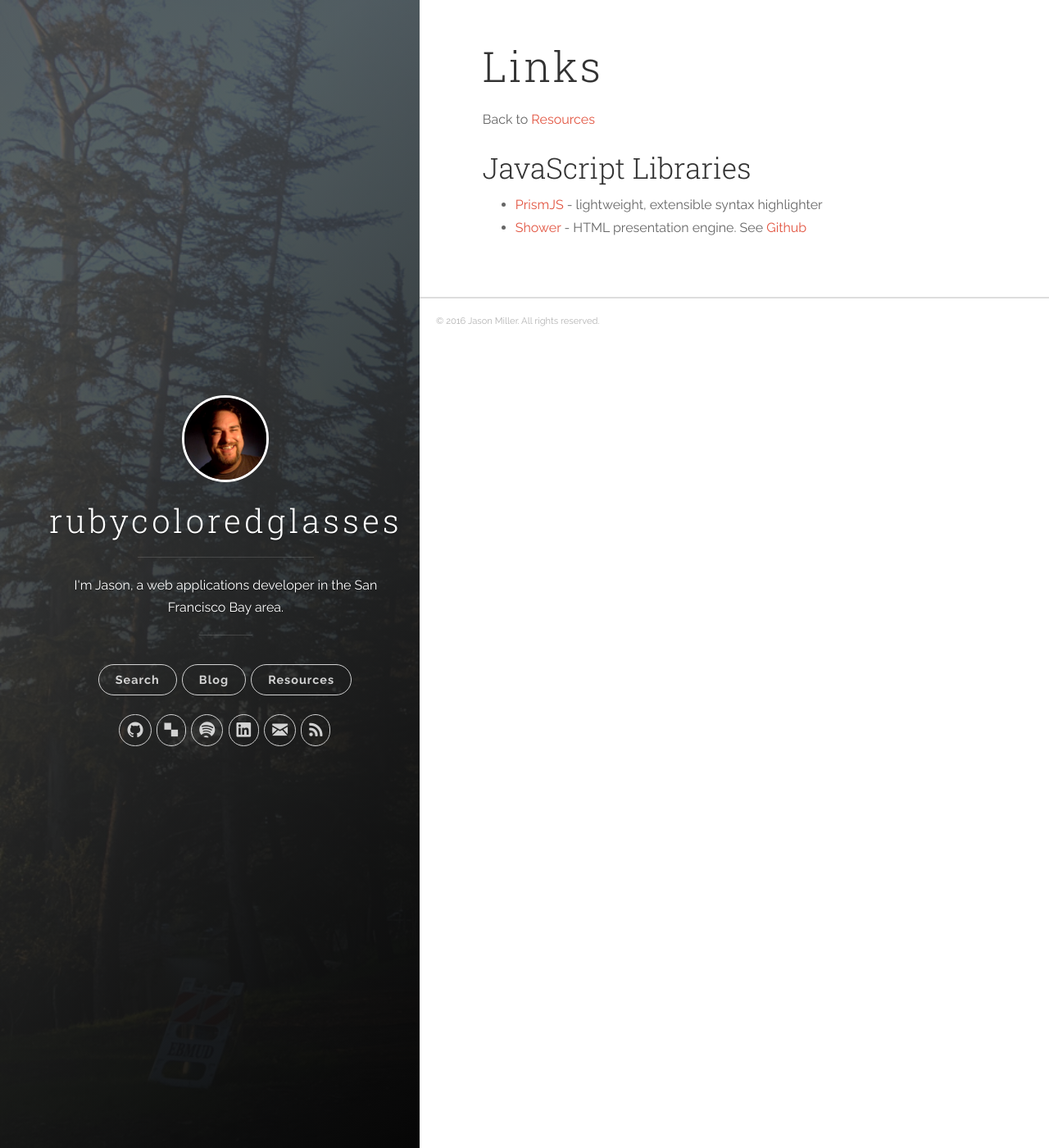
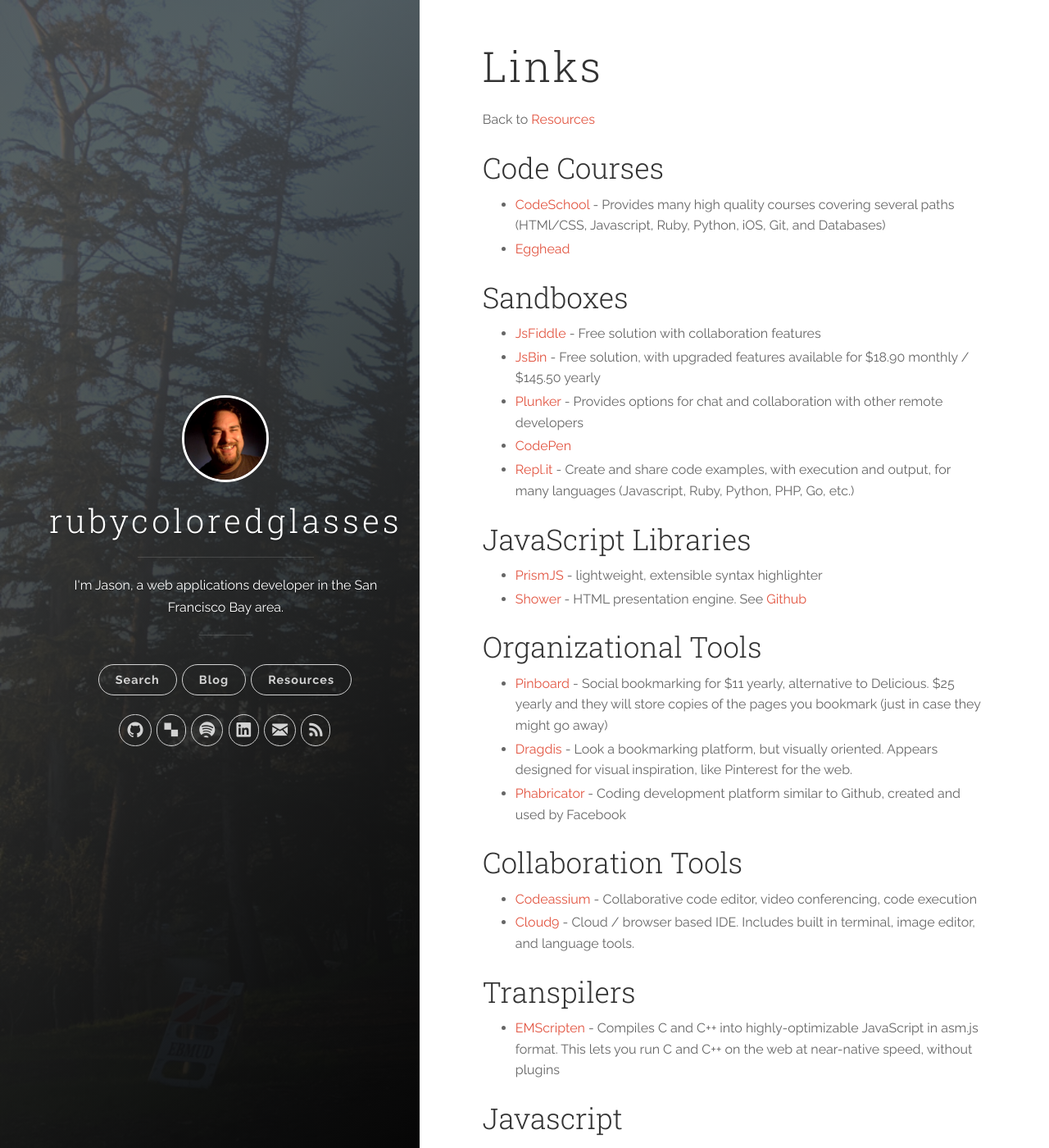
Before and after one commit to redconfetti/redconfetti.github.io, a Jekyll site: the page built from resources/links/index.md, in a window 1280 px wide and 1400 px high. Shown: the whole window at 82% size. Built offline with Jekyll 4.4.1, drawn with Linux system fonts in a browser that asks for light colours; nearby versions of some CDN libraries; some of the changed text lies outside the part shown.

Commit message:
Update links

```diff
--- a/resources/links/index.md
+++ b/resources/links/index.md
@@ -5,7 +5,44 @@
 
 Back to [Resources](/resources/)
 
+## Code Courses
+
+* [CodeSchool](https://www.codeschool.com/) - Provides many high quality courses covering several paths (HTMl/CSS, Javascript, Ruby, Python, iOS, Git, and Databases)
+* [Egghead](https://egghead.io)
+
+## Sandboxes
+
+* [JsFiddle](https://jsfiddle.net/) - Free solution with collaboration features
+* [JsBin](http://jsbin.com/) - Free solution, with upgraded features available for $18.90 monthly / $145.50 yearly
+* [Plunker](http://plnkr.co/) - Provides options for chat and collaboration with other remote developers
+* [CodePen](http://codepen.io/about/)
+* [Repl.it﻿](https://repl.it/languages) - Create and share code examples, with execution and output, for many languages (Javascript, Ruby, Python, PHP, Go, etc.)
+
 ## JavaScript Libraries
 
 * [PrismJS](http://prismjs.com/) - lightweight, extensible syntax highlighter
 * [Shower](http://shwr.me/) - HTML presentation engine. See [Github](https://github.com/shower/shower)
+
+## Organizational Tools
+
+* [Pinboard](https://pinboard.in/tour/) - Social bookmarking for $11 yearly, alternative to Delicious. $25 yearly and they will store copies of the pages you bookmark (just in case they might go away)
+* [Dragdis](https://dragdis.com/) - Look a bookmarking platform, but visually oriented. Appears designed for visual inspiration, like Pinterest for the web.
+* [Phabricator](http://phabricator.org/) - Coding development platform similar to Github, created and used by Facebook
+
+## Collaboration Tools
+
+* [Codeassium](https://codassium.com/) - Collaborative code editor, video conferencing, code execution
+* [Cloud9](https://c9.io/) - Cloud / browser based IDE. Includes built in terminal, image editor, and language tools.
+
+## Transpilers
+
+* [EMScripten](http://kripken.github.io/emscripten-site/) - Compiles C and C++ into highly-optimizable JavaScript in asm.js format. This lets you run C and C++ on the web at near-native speed, without plugins
+
+## Javascript
+
+* [React JS](http://facebook.github.io/react/index.html)
+* [Fightcode](http://fightcodegame.com/) - Program and fight robots using Javascript
+
+### AngularJS
+
+* [ng-newsletter - Build custom directives with AngularJS](http://www.ng-newsletter.com/posts/directives.html)
```
